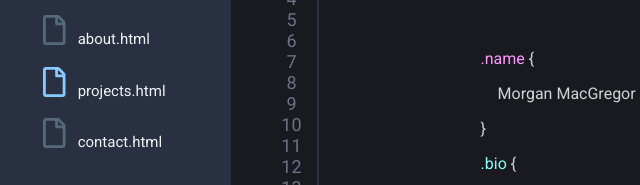
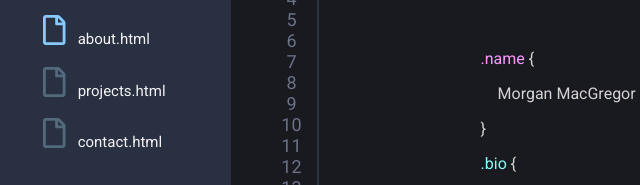
Before and after one commit to giocare/gatsby-starter-keturah, a Gatsby site: page /about in a window 1280 px wide. Shown: the part 189-374 px from the top of the page, 30-670 px from the left. Built offline with nearby package versions, Linux system fonts and the light colour scheme; Gatsby itself is replaced by a stand-in of ours; a web font is replaced by a local one.

Commit message:
NavBar With Color Indicator For Current Page

```diff
--- a/src/components/Nav.js
+++ b/src/components/Nav.js
@@ -5,42 +5,44 @@ import { faAngleDown, faFolder } from '@fortawesome/free-solid-svg-icons'
 import { faFile } from '@fortawesome/free-regular-svg-icons'
 
 class Nav extends React.Component  {
-  // constructor() {
-  //   super();
-  //   this.state = {
-  //     portfolio_active: true,
-  //     about_active: false,
-  //     is_post: false,
-  //     home_classname: "nav-item active-link",
-  //     about_classname: "nav-item",
-  //     post_nav_container: "nav-container",
-  //   }
-  // }
+  constructor() {
+    super();
+    this.state = {
+      portfolio_active: true,
+      about_active: false,
+      index_classname:"uncliked-file",
+      about_classname: "unclicked-file",
+      portfolio_classname: "clicked-file",
+      contact_classname: "unclicked-file",
 
-  // componentDidMount() {
-  //   if(window.location.href.includes("portfolio")) {
-  //     this.setState({
-  //       home_active: false,
-  //       about_active: false,
-  //       is_post: true,
-  //       home_classname: "nav-item",
-  //       about_classname: "nav-item",
-  //       post_nav_container: "post-nav-container",
-  //     })
-  //   }
-  //   else if(window.location.href.includes("about")) {
-  //     this.setState({
-  //       home_active: false,
-  //       about_active: true,
-  //       is_post: false,
-  //       home_classname: "nav-item",
-  //       about_classname: "nav-item active-link",
-  //       post_nav_container: "nav-container",
-  //     })
-  //   }
-  // }
+    }
+  }
+
+  componentDidMount() {
+    if(window.location.href.includes("portfolio")) {
+      this.setState({
+        portfolio_active: true,
+        about_active: false,
+        index_classname:"unclicked-file",
+        about_classname: "unclicked-file",
+        portfolio_classname: "clicked-file",
+        contact_classname: "unclicked-file",
+      })
+    }
+    else if(window.location.href.includes("about")) {
+      this.setState({
+        portfolio_active: false,
+        about_active: true,
+        index_classname:"unclicked-file",
+        about_classname: "clicked-file",
+        portfolio_classname: "unclicked-file",
+        contact_classname: "unclicked-file",
+      })
+    }
+  }
 
   render() {
+    const { index_classname, portfolio_classname, about_classname, contact_classname } = this.state;
     return(
       <div className="navbar-container">
         <div className="navbar-list">
@@ -53,22 +55,22 @@ class Nav extends React.Component  {
 
         <div className="navbar-pages-container">
             <div className="navbar-pages">
-                <FontAwesomeIcon icon={ faFile } style={{ color: '#536A7C', fontSize:'30px', float:'left'}}/>
+                <FontAwesomeIcon icon={ faFile } className={index_classname} style={{ fontSize:'30px', float:'left'}}/>
                 &nbsp;&nbsp;&nbsp;
                 <Link to="/"><p>index.html</p></Link>
             </div>
             <div className="navbar-pages">
-                <FontAwesomeIcon icon={ faFile } style={{ color: '#536A7C', fontSize:'30px', float:'left'}}/>
+                <FontAwesomeIcon icon={ faFile } className={about_classname} style={{ fontSize:'30px', float:'left'}}/>
                 &nbsp;&nbsp;&nbsp;
                 <Link to="/about"><p>about.html</p></Link>
             </div>
             <div className="navbar-pages">
-                <FontAwesomeIcon icon={ faFile } style={{ color: '#86CAFF', fontSize:'30px', float:'left'}}/>
+                <FontAwesomeIcon icon={ faFile } className={portfolio_classname} style={{ fontSize:'30px', float:'left'}}/>
                 &nbsp;&nbsp;&nbsp;
                 <Link to="/portfolio"><p>projects.html</p></Link>
             </div>
             <div className="navbar-pages">
-                <FontAwesomeIcon icon={ faFile } style={{ color: '#536A7C', fontSize:'30px', float:'left'}}/>
+                <FontAwesomeIcon icon={ faFile } className={contact_classname} style={{ fontSize:'30px', float:'left'}}/>
                 &nbsp;&nbsp;&nbsp;
                 <Link to="/"><p>contact.html</p></Link>
             </div>
--- a/src/pages/portfolio.js
+++ b/src/pages/portfolio.js
@@ -3,8 +3,6 @@ import SEO from "../components/seo"
 
 import Nav from "../components/Nav"
 import Main from "../components/Main"
-
-
 
 class PortfolioPage extends Component {
   constructor() {
--- a/src/styles/global.css
+++ b/src/styles/global.css
@@ -67,6 +67,13 @@
     font-family: Roboto;
 }
 
+.unclicked-file {
+    color: #536A7C;
+}
+
+.clicked-file {
+    color: #86CAFF;
+}
 /* */
 
 
```
